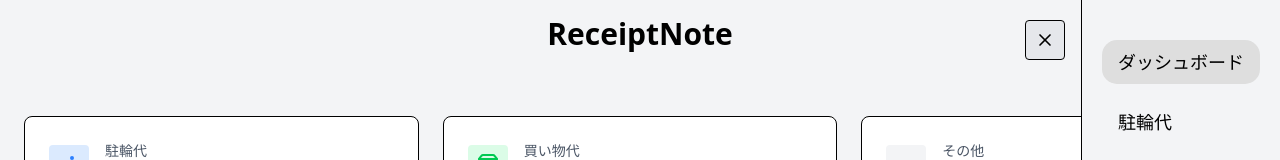
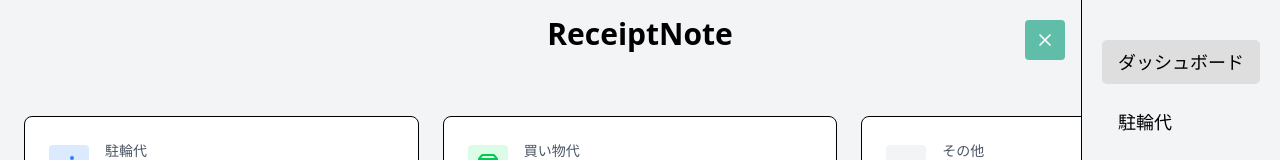
Before and after one commit to Kobutaemon/ReceiptNote, a React (Vite) app: page / in a window 1280 px wide. Both pictures are taken after a click on the button "メニューを開閉する". Shown: the top 160 px of the page. Built offline with nearby package versions, Linux system fonts and the light colour scheme.

Commit message:
サイドバーボタンのデザイン変更

```diff
--- a/src/components/Sidebar.jsx
+++ b/src/components/Sidebar.jsx
@@ -5,7 +5,7 @@ import { PanelRight, X } from "lucide-react";
 const NavStyle = ({ isActive }) => {
   return {
     display: "block",
-    borderRadius: "15px",
+    borderRadius: "5px",
     padding: "0.5rem 1rem",
     transition: "background-color 0.3s", // スムーズな変化
     backgroundColor: isActive ? "#dedede" : "transparent",
@@ -30,11 +30,15 @@ function Sidebar() {
       }`}
     >
       <button
-        className="w-10 h-10 flex items-center justify-center cursor-pointer bg-gray-200 rounded mt-5 transition-colors duration-200 border border-black"
+        className="w-10 h-10 flex items-center justify-center cursor-pointer bg-[#60BDA7] rounded mt-5 transition-colors duration-200"
         onClick={menuClick}
         aria-label="メニューを開閉する"
       >
-        {isMenuOpen ? <X size={20} /> : <PanelRight size={20} />}
+        {isMenuOpen ? (
+          <X size={20} style={{ color: "white" }} />
+        ) : (
+          <PanelRight size={20} style={{ color: "white" }} />
+        )}
       </button>
       <nav
         className="bg-gray-100 h-screen pt-10 px-5 transition-transform duration-300 ease-in-out border-l border-black"
```
